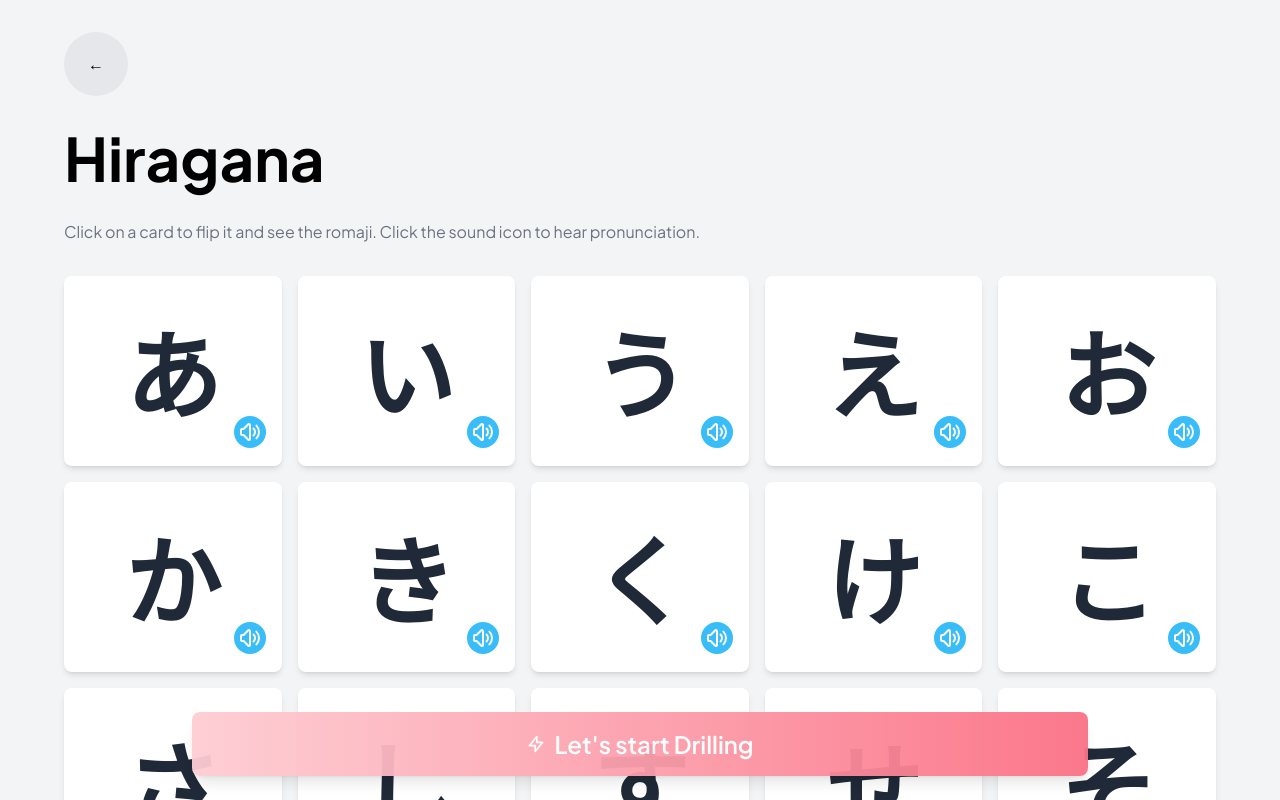
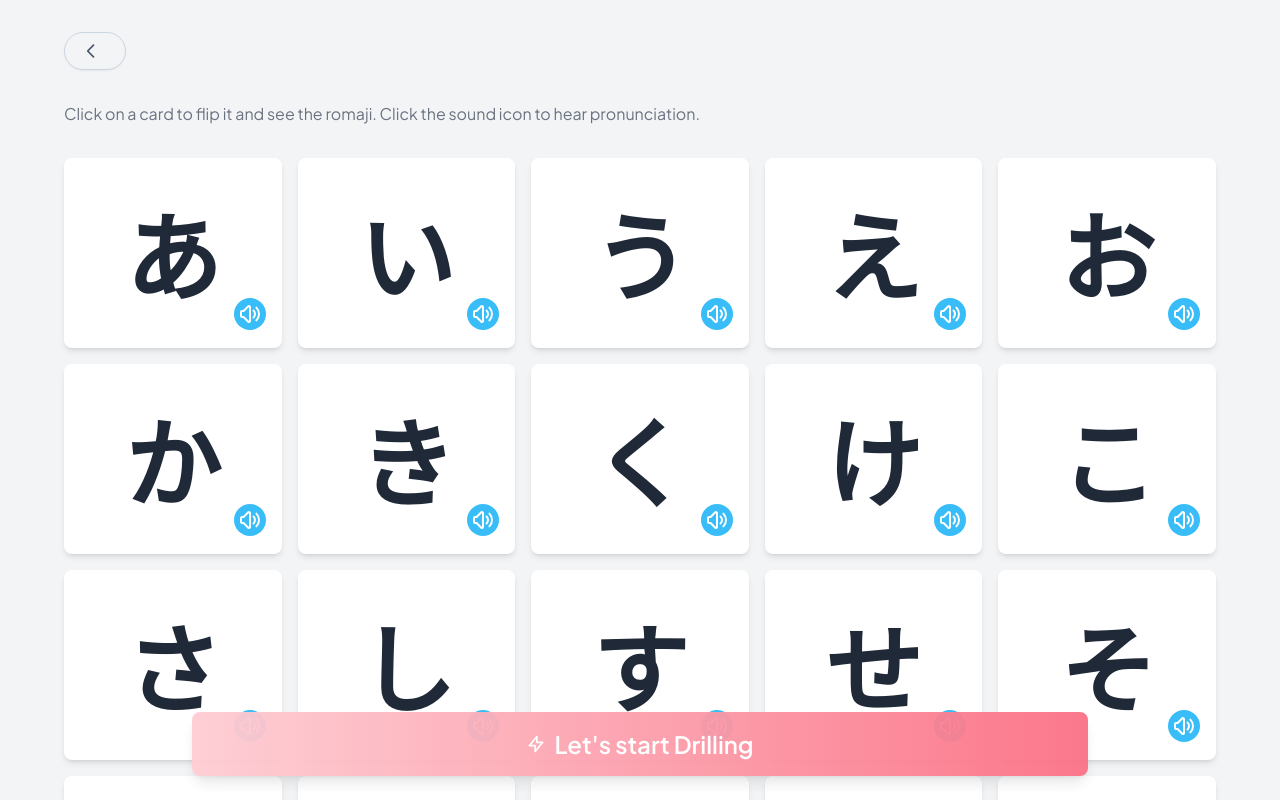
Before and after one commit to Padillahirpan/hika-nihongo-website, a Next.js app: page /hiragana in a window 1280 px wide. Shown: the top 800 px of the page. Built offline with nearby package versions, Linux system fonts and the light colour scheme.

Commit message:
feat: fix several code

```diff
--- a/app/drilling/page.js
+++ b/app/drilling/page.js
@@ -7,6 +7,7 @@ import formatDateTime from "../../util/DateFormat";
 import ProgressBar from "../../components/ProgressBar";
 import QuestionsItem from "../../components/QuestionsItem";
 import { getCurrentHiragana } from "../../util/getData";
+import BackButton from "../../components/BackButton";
 
 export default function Drilling() {
   const router = useRouter();
@@ -53,14 +54,15 @@ export default function Drilling() {
     }
 
     // Filter available hiragana based on threshold
-    const priorityHiragana = hiraganaData.filter(
+    const priorityHiragana = updatedHiraganaData.filter(
       item => item.hiragana !== " " && (item.masteryLevel || 0) < masteryThreshold
     );
 
+    console.log(`this is priorityHiragana: ${priorityHiragana.length}`);
     // If we don't have enough priority hiragana, include some higher mastery ones
     const availableHiragana = priorityHiragana.length >= 10
       ? priorityHiragana
-      : hiraganaData.filter(item => item.hiragana !== " " && item.masteryLevel < 100);
+      : updatedHiraganaData.filter(item => item.hiragana !== " " && item.masteryLevel < 100);
 
     for (let i = 0; i < 10; i++) {
       // Prioritize lower mastery characters with weighted random selection
@@ -278,12 +280,9 @@ export default function Drilling() {
       <div className="max-w-6xl mx-auto">
         {/* Header */}
         <div className="flex justify-between items-center mb-8">
-          <button
-            onClick={handleBackToHome}
-            className="bg-gray-200 hover:bg-gray-400 text-black h-10 w-10 lg:h-16 lg:w-16 rounded-full transition-colors"
-          >
-            ←
-          </button>
+          <BackButton
+            handleBackToHome={handleBackToHome}
+          />
         </div>
 
         <ProgressBar current={currentQuestion + 1} total={11} />
--- a/app/hiragana/page.js
+++ b/app/hiragana/page.js
@@ -5,6 +5,7 @@ import HiraganaCard from "../../components/HiraganaCard";
 import EmptyCard from "../../components/EmptyCard";
 import { hiraganaData } from "../../data/hiraganaData";
 import { useRouter } from "next/navigation";
+import BackButton from "../../components/BackButton";
 
 export default function HiraganaPage() {
   const router = useRouter();
@@ -54,16 +55,12 @@ export default function HiraganaPage() {
     <main className="min-h-screen p-8 bg-gray-100">
       <div className="max-w-6xl mx-auto">
         {/* Header */}
-        <div className="flex justify-between items-center mb-8">
-          <button
-            onClick={handleBackToHome}
-            className="bg-gray-200 hover:bg-gray-400 text-black h-10 w-10 lg:h-16 lg:w-16 rounded-full transition-colors"
-          >
-            ←
-          </button>
-        </div>
-        <h1 className="text-6xl font-bold text-left mb-8 font-jakarta">
-          Hiragana
+        <BackButton
+          handleBackToHome={handleBackToHome}
+        />
+
+        <h1 className="text-6xl font-bold mt-8 text-left mb-8 font-jakarta">
+
         </h1>
         <p className="text-l font-regular text-gray-500 text-left mb-8 font-jakarta">
           Click on a card to flip it and see the romaji. Click the sound icon to
--- /dev/null
+++ b/components/BackButton.jsx
@@ -0,0 +1,26 @@
+const BackButton = ({ handleBackToHome }) => {
+  return (
+    <button
+      onClick={handleBackToHome}
+      className="flex items-center rounded-full border border-slate-300 py-2 px-4 text-center text-sm transition-all shadow-sm hover:shadow-lg text-slate-600 hover:text-white hover:bg-slate-300 hover:border-slate-100 focus:text-white focus:bg-slate-800 focus:border-slate-800 active:border-slate-800 active:text-white active:bg-slate-800 disabled:pointer-events-none disabled:opacity-50 disabled:shadow-none"
+      type="button"
+    >
+      <svg
+        className="w-5 h-5 mr-2"
+        fill="none"
+        stroke="currentColor"
+        strokeWidth="2"
+        viewBox="0 0 24 24"
+        xmlns="http://www.w3.org/2000/svg"
+      >
+        <path
+          strokeLinecap="round"
+          strokeLinejoin="round"
+          d="M15 19l-7-7 7-7"
+        />
+      </svg>
+    </button>
+  );
+};
+
+export default BackButton;
```
